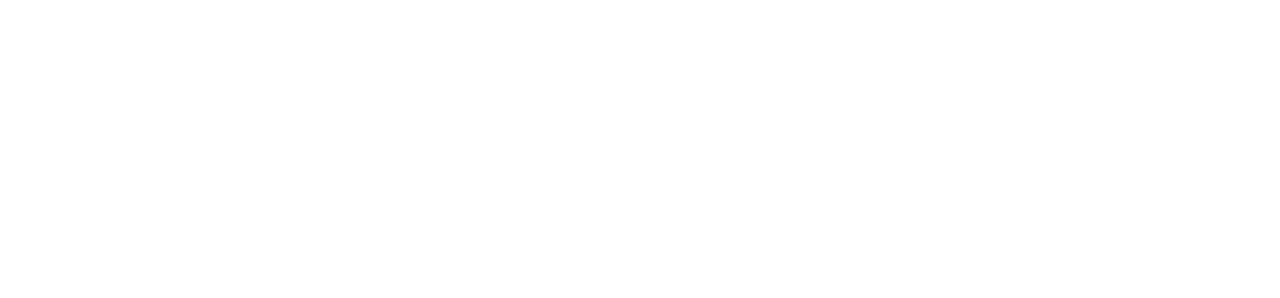
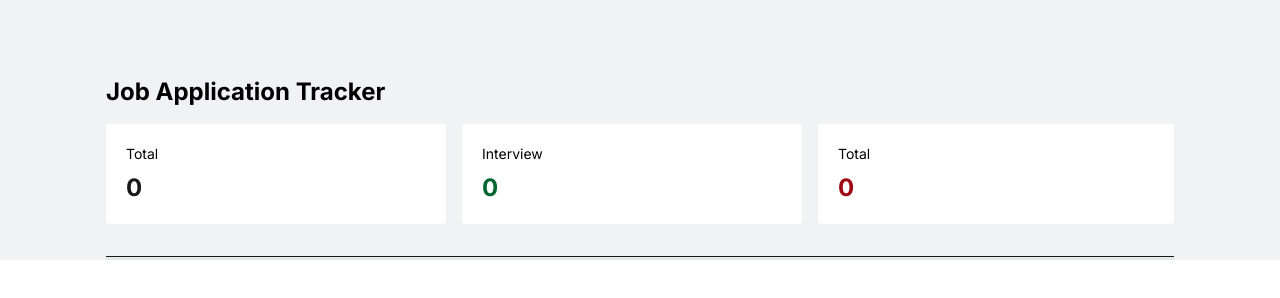
Before and after one commit to mohammadmostofa/job-tracker, a plain HTML site: page index.html in a window 1280 px wide. Drawn offline with nearby package versions, Linux system fonts and the light colour scheme.

Commit message:
added in header

```diff
--- a/index.html
+++ b/index.html
@@ -26,7 +26,51 @@
  </style>
 
 </head>
-<body>
+<body class="bg-[#F1F2F4]">
+
+  <!-- header  -->
+  <header>
+       <section class="max-w-[1100px] mx-auto pt-15 px-4">
+
+
+      <div class="py-4 font-bold text-2xl text-black">
+       <h2>Job Application Tracker</h2>
+      </div>
+
+
+        <!-- header conatainer -->
+        <div class=" grid grid-cols-3 space-x-4">
+
+          <!-- box one -->
+          <div class="bg-[#FFFFFF] p-5 rounded-sm">
+            <h2 class="font-normal text-sm text-black mb-2  ">Total</h2>
+            <p class="font-bold text-2xl">0</p>
+          </div>
+
+          <!-- box two -->
+          <div class="bg-[#FFFFFF] p-5 rounded-sm">
+            <h2 class="font-normal text-sm text-black mb-2 ">Interview</h2>
+           <p class="font-bold text-2xl text-green-800">0</p>
+          </div>
+
+          <!-- box three -->
+         <div class="bg-[#FFFFFF] p-5 rounded-sm">
+            <h2 class="font-normal text-sm text-black mb-2   ">Total</h2>
+            <p class="font-bold text-2xl text-red-800">0</p>
+          </div>
+
+
+        </div>
+
+        <!-- horizantal line -->
+        <hr class="my-8 bg-[#E6E7E9] h-1">
+
+       </section>
+
+  </header>
+
+
+
 
 </body>
 </html>
```
Also changed, not shown: tailwind.config.js (added, +8 -0 lines).
